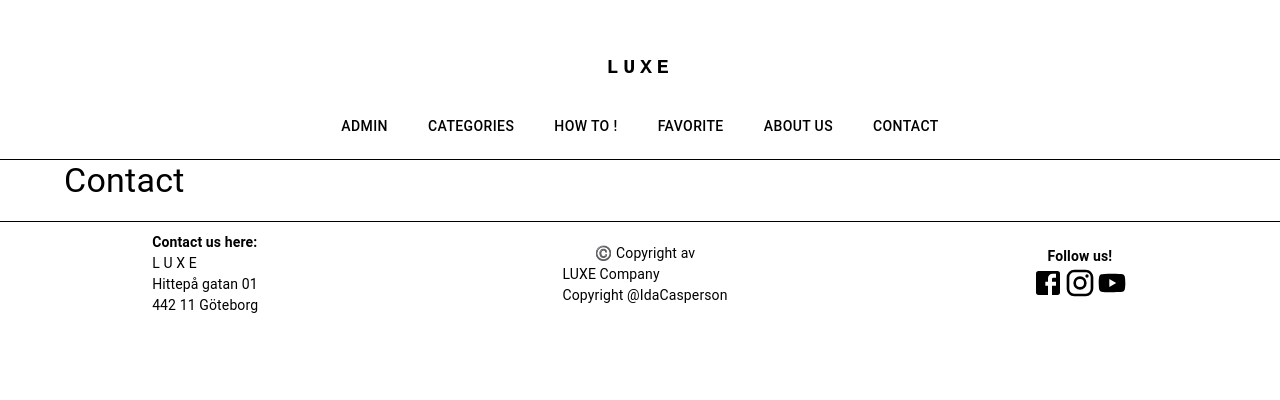
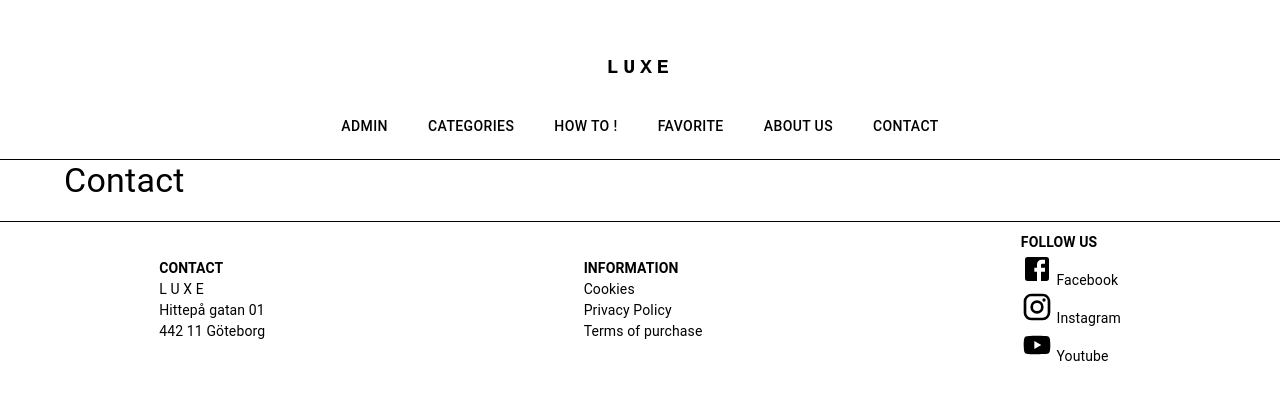
Before and after one commit to iiddaa96/luxe, a Next.js app: page /contact in a window 1280 px wide. Shown: the top 400 px of the page. Built offline with nearby package versions, Linux system fonts and the light colour scheme.

Commit message:
added some styling to footer

```diff
--- a/app/ui/Footer.tsx
+++ b/app/ui/Footer.tsx
@@ -31,13 +31,12 @@ function Footer() {
         }}
       >
         <Typography sx={{ fontSize: "14px", fontWeight: "bold" }}>
-          Contact us here:
+          CONTACT
         </Typography>
         <Typography sx={{ fontSize: "14px" }}>L U X E </Typography>
         <Typography sx={{ fontSize: "14px" }}>Hittepå gatan 01</Typography>
         <Typography sx={{ fontSize: "14px" }}>442 11 Göteborg</Typography>
       </Box>
-
       <Box
         sx={{
           "@media (max-width: 600px)": {
@@ -45,15 +44,13 @@ function Footer() {
           },
         }}
       >
-        <Typography sx={{ textAlign: "center", fontSize: "14px" }}>
-          ©️ Copyright av
+        <Typography sx={{ fontSize: "14px", fontWeight: "bold" }}>
+          INFORMATION
         </Typography>
-        <Typography sx={{ fontSize: "14px" }}>LUXE Company</Typography>
-        <Typography sx={{ fontSize: "14px" }}>
-          Copyright @IdaCasperson
-        </Typography>
+        <Typography sx={{ fontSize: "14px" }}>Cookies </Typography>
+        <Typography sx={{ fontSize: "14px" }}>Privacy Policy</Typography>
+        <Typography sx={{ fontSize: "14px" }}>Terms of purchase</Typography>
       </Box>
-
       <Box
         sx={{
           "@media (max-width: 600px)": {
@@ -61,14 +58,19 @@ function Footer() {
           },
         }}
       >
-        <Typography
-          sx={{ textAlign: "center", fontSize: "14px", fontWeight: "bold" }}
-        >
-          Follow us!
+        <Typography sx={{ fontSize: "14px", fontWeight: "bold" }}>
+          FOLLOW US
         </Typography>
-        <FacebookIcon sx={{ fontSize: "2rem" }}></FacebookIcon>
-        <InstagramIcon sx={{ fontSize: "2rem" }}></InstagramIcon>
-        <YouTubeIcon sx={{ fontSize: "2rem" }}></YouTubeIcon>
+        <Typography sx={{ fontSize: "14px" }}>
+          <FacebookIcon sx={{ fontSize: "2rem" }}></FacebookIcon> Facebook
+        </Typography>
+        <Typography sx={{ fontSize: "14px" }}>
+          <InstagramIcon sx={{ fontSize: "2rem" }}></InstagramIcon> Instagram
+        </Typography>
+        <Typography sx={{ fontSize: "14px" }}>
+          {" "}
+          <YouTubeIcon sx={{ fontSize: "2rem" }}></YouTubeIcon> Youtube
+        </Typography>
       </Box>
     </Box>
   );
```
